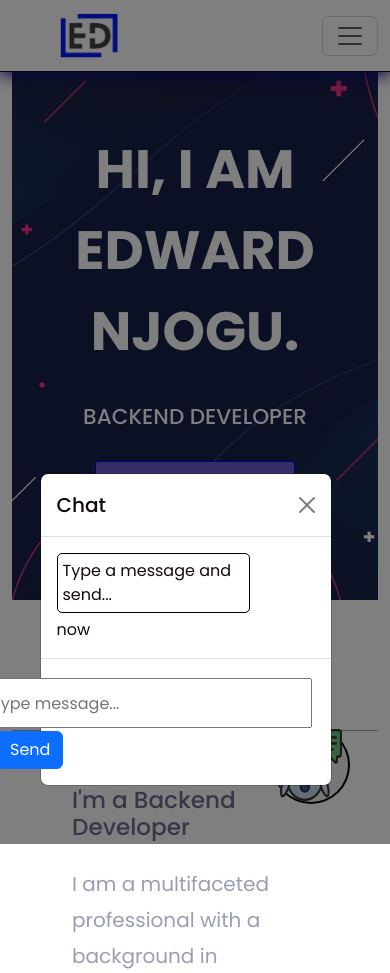
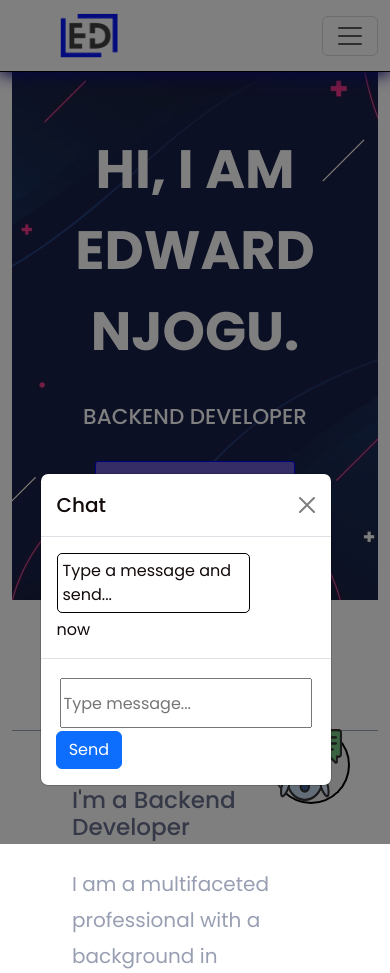
Before and after one commit to njogued/njogued.github.io, a Django app: page / in a window 390 px wide, after a click that opens the changed part. Shown: the top 973 px of the page. Run offline with Django 4.2, Linux system fonts and the light colour scheme; some libraries are stand-ins or nearby versions.

Commit message:
all updates

```diff
--- a/index.html
+++ b/index.html
@@ -702,7 +702,7 @@
               <div class="receivedMessageTime">now</div>
             </div>
             <div class="modal-footer">
-              <div class="row">
+              <div class="row" style="width: 100%">
                 <div class="col-sm-9" id="chatInputCol">
                   <input
                     type="text"
--- a/portfolio/static/styles.css
+++ b/portfolio/static/styles.css
@@ -257,6 +257,7 @@ footer {
 
 #chatContent {
     height: 50px;
+    width: 100%;
 }
 
 #chatInputCol {
@@ -267,6 +268,11 @@ footer {
 .sentMessageTime {
     width: 15%;
     margin-left: 85%;
+}
+
+.modal-footer .col-xs-12 {
+    display: flex;
+    justify-content: center;
 }
 
 @media (max-width: 576px) {
--- a/portfolio/templates/home.html
+++ b/portfolio/templates/home.html
@@ -741,7 +741,7 @@
               <div class="receivedMessageTime">now</div>
             </div>
             <div class="modal-footer">
-              <div class="row">
+              <div class="row" style="width: 100%">
                 <div class="col-sm-9" id="chatInputCol">
                   <input
                     type="text"
@@ -749,7 +749,7 @@
                     id="chatContent"
                   />
                 </div>
-                <div class="col-sm-3 col-xs-12">
+                <div class="col-3 col-xs-12">
                   <button
                     type="button"
                     class="btn btn-primary"
```
Also changed, not shown: static/styles.css (+21 -0 lines).
